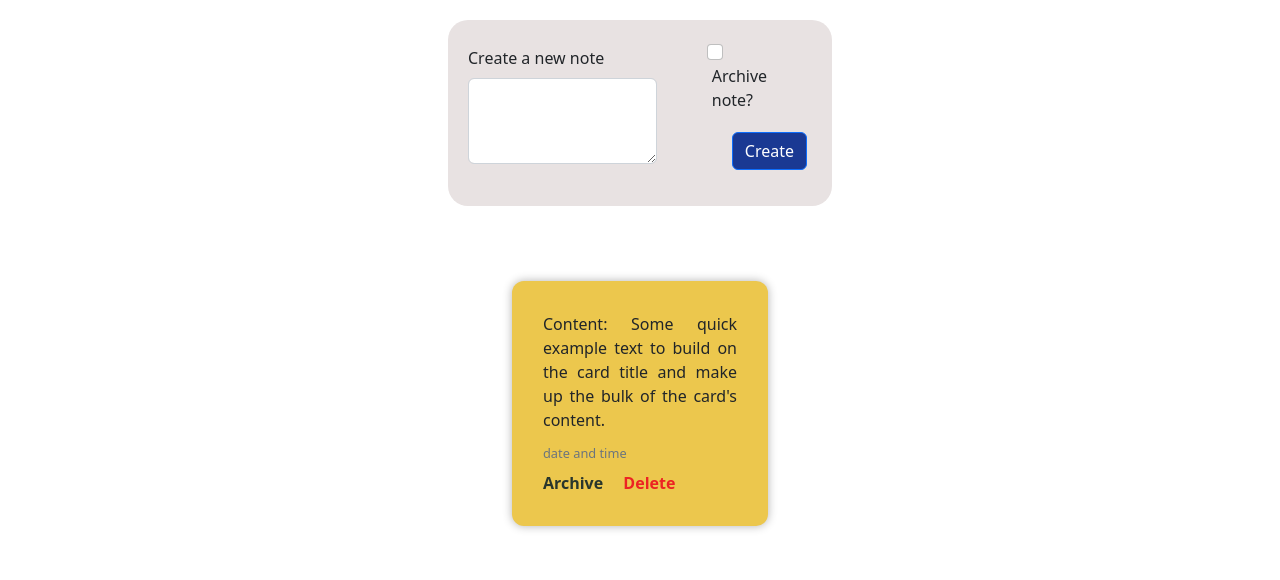
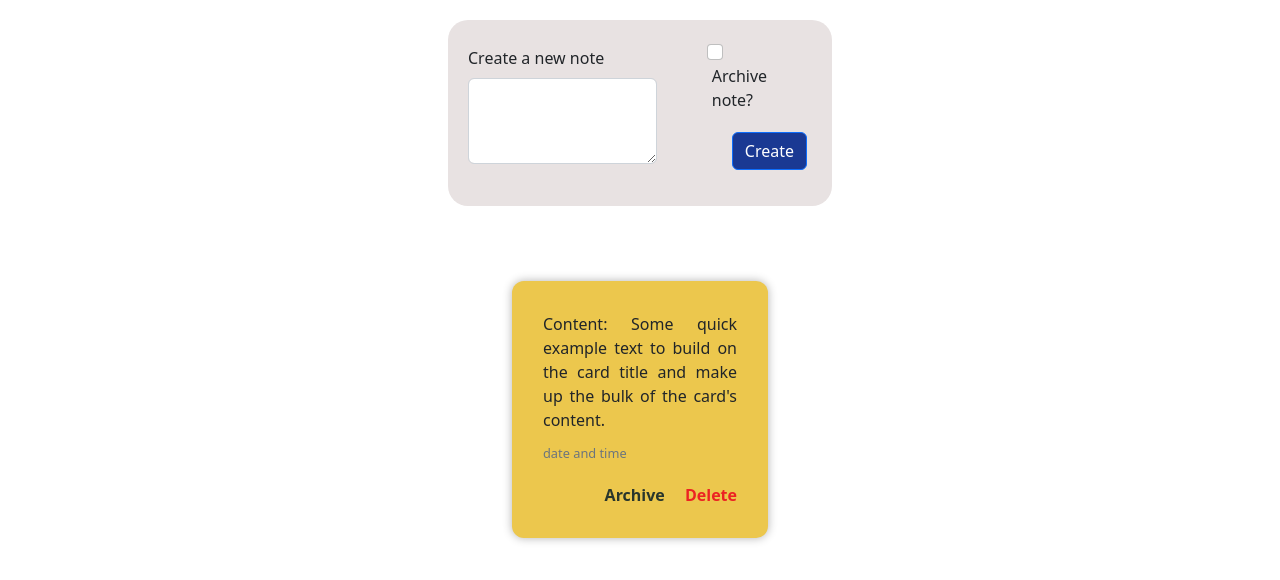
Before and after one commit to tineojf/backend, a website with bundled scripts: page index.html in a window 1280 px wide. Shown: the part 138-718 px from the top of the page. Built offline with nearby package versions, Linux system fonts and the light colour scheme; files whose address does not match are found by name.

Commit message:
Refactor CSS and JS code for card buttons

```diff
--- a/frontend/css/style.css
+++ b/frontend/css/style.css
@@ -105,19 +105,25 @@ section.list-notes > div > div > p {
   text-align: justify;
 }
 
-section.list-notes > div > div > a {
+section.list-notes > div > div > div {
+  margin-top: 20px;
+  text-align: right;
+}
+
+section.list-notes > div > div > div a {
   text-decoration: none;
   font-weight: bold;
+  text-align: right;
 }
-section.list-notes > div > div > a:hover {
+section.list-notes > div > div > div > a:hover {
   text-decoration: underline;
 }
 
-section.list-notes > div > div > a.btn-archive {
+section.list-notes > div > div > div > a.btn-archive {
   color: #29362c;
 }
 
-section.list-notes > div > div > a.btn-delete {
+section.list-notes > div > div > div > a.btn-delete {
   color: #ec2323;
 }
 
--- a/frontend/js/app.js
+++ b/frontend/js/app.js
@@ -33,8 +33,10 @@ async function main() {
               ${nota.description}
             </p>
             <p class="card-subtitle mb-2 text-muted txt-time">${dateConverter(nota.createdAt)}</p>
-            <a href="#" class="card-link btn-archive">Archive</a>
-            <a href="#" class="card-link btn-delete">Delete</a>
+            <div>
+              <a href="#" class="card-link btn-archive">Archive</a>
+              <a href="#" class="card-link btn-delete">Delete</a>
+            </div>
           </div>
         </div>
       `;
--- a/index.html
+++ b/index.html
@@ -64,8 +64,10 @@
             up the bulk of the card's content.
           </p>
           <p class="card-subtitle mb-2 text-muted txt-time">Date and Time</p>
-          <a href="#" class="card-link btn-archive">Archive</a>
-          <a href="#" class="card-link btn-delete">Delete</a>
+          <div>
+            <a href="#" class="card-link btn-archive">Archive</a>
+            <a href="#" class="card-link btn-delete">Delete</a>
+          </div>
         </div>
       </div>
     </section>
```
